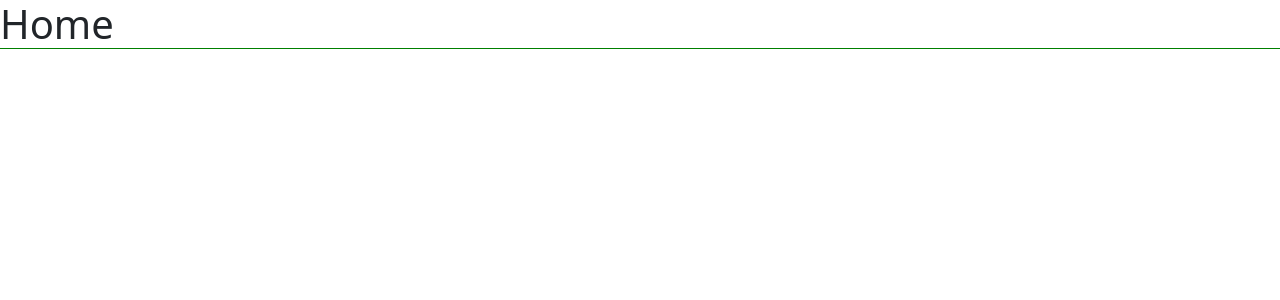
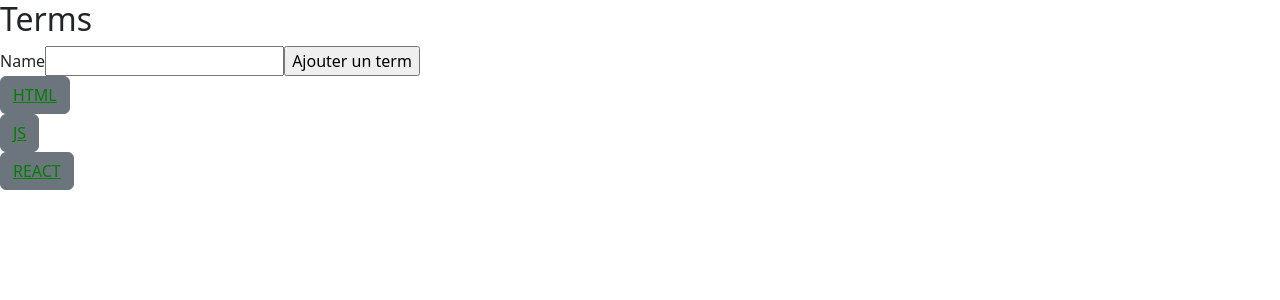
Before and after one commit to GAUTIERSebastien/like_memopus, a React (Create React App) app: page /terms in a window 1280 px wide. Shown: the top 300 px of the page. Built offline with nearby package versions, Linux system fonts and the light colour scheme; data requests are answered from the project's data file.

Commit message:
Start of route to display home page with terms => not functional

```diff
--- a/src/App.tsx
+++ b/src/App.tsx
@@ -4,7 +4,7 @@ function App() {
   return (
     <div className="App">
       <header className="">
-        <h1 className="cards">Home</h1>
+        <h1 className="cards ">Memopus</h1>
       </header>
     </div>
   );
--- /dev/null
+++ b/src/components/Term.tsx
@@ -0,0 +1,12 @@
+import { Link } from 'react-router-dom';
+const Term = (props: any) => {
+  return (
+    <section className="">
+      <button className="btn btn-secondary">
+        <Link to={'/terms/' + props.term.id}>{props.term.name}</Link>
+      </button>
+    </section>
+  );
+}
+
+export default Term;
--- /dev/null
+++ b/src/components/Terms.tsx
@@ -0,0 +1,20 @@
+import { useLoaderData, useFetcher } from "react-router-dom";
+import Term from "./Term";
+
+const Terms = () => {
+    const terms:any = useLoaderData();
+    const fetcher = useFetcher();
+    return (
+        <>
+            <h2>Terms</h2>
+            <fetcher.Form action="/add/term" method="POST">
+                <label htmlFor="add-term">Name</label>
+                <input type="text" name="term_name" id="add-term" />
+                <input type="submit" value="Ajouter un term" />
+            </fetcher.Form>
+            {terms.map((term:any) => <Term key={term.id} term={term} />)}
+            </>
+     );
+}
+
+export default Terms;
--- a/src/index.tsx
+++ b/src/index.tsx
@@ -3,14 +3,28 @@ import ReactDOM from 'react-dom/client';
 import './styles/scss/index.scss';
 import App from './App';
 import reportWebVitals from './reportWebVitals';
+import { createBrowserRouter, createRoutesFromElements, Route, RouterProvider, useParams } from 'react-router-dom';
+import { create } from 'domain';
+import loaderTerms from './loaders/terms';
+import Terms from './components/Terms';
+
 
 
 const root = ReactDOM.createRoot(
   document.getElementById('root') as HTMLElement
 );
+const router =createBrowserRouter(
+createRoutesFromElements(
+  <>
+  <Route path="/" element={<App />} />
+  {/* <Route path="" element={<Home />} /> */}
+  <Route path="terms" element={<Terms />} loader={loaderTerms} />
+  </>
+)
+)
 root.render(
   <React.StrictMode>
-    <App />
+    <RouterProvider router={router} />
   </React.StrictMode>
 );
 
--- /dev/null
+++ b/src/loaders/terms.tsx
@@ -0,0 +1,6 @@
+import JsonServer from "../services/JsonServer";
+
+const loader = async ()=> {
+  return JsonServer.loadTerms();
+}
+export default loader;
--- /dev/null
+++ b/src/services/JsonServer.tsx
@@ -0,0 +1,17 @@
+export default class JsonServer {
+
+    private static url = "http://localhost:3001/terms";
+
+    static async loadTerms() {
+      return fetch(JsonServer.url)
+        .then((response) => {
+          return response.json();
+        })
+        .then((terms) => {
+          return terms;
+        })
+        .catch((error) => {
+          console.error(`Erreur attrapée dans loadTerms : ` + error);
+        });
+    }
+}
```
